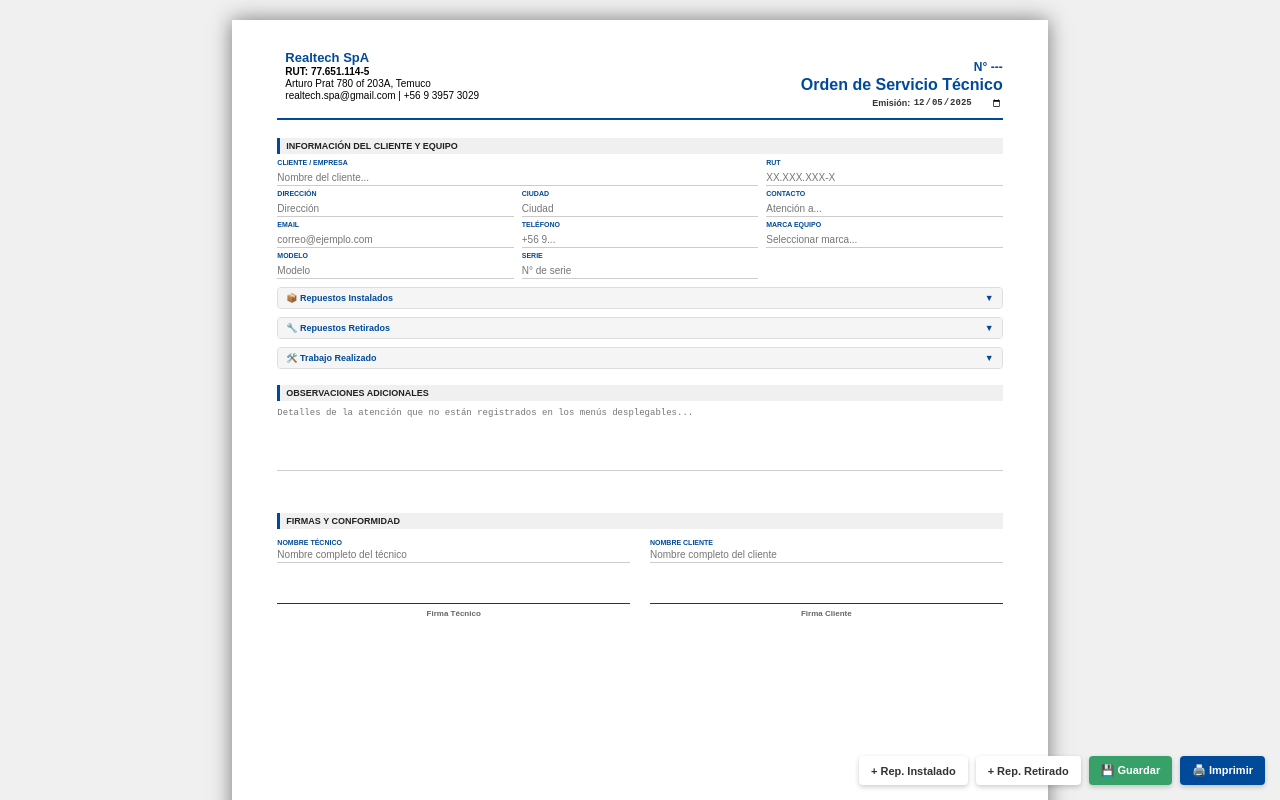
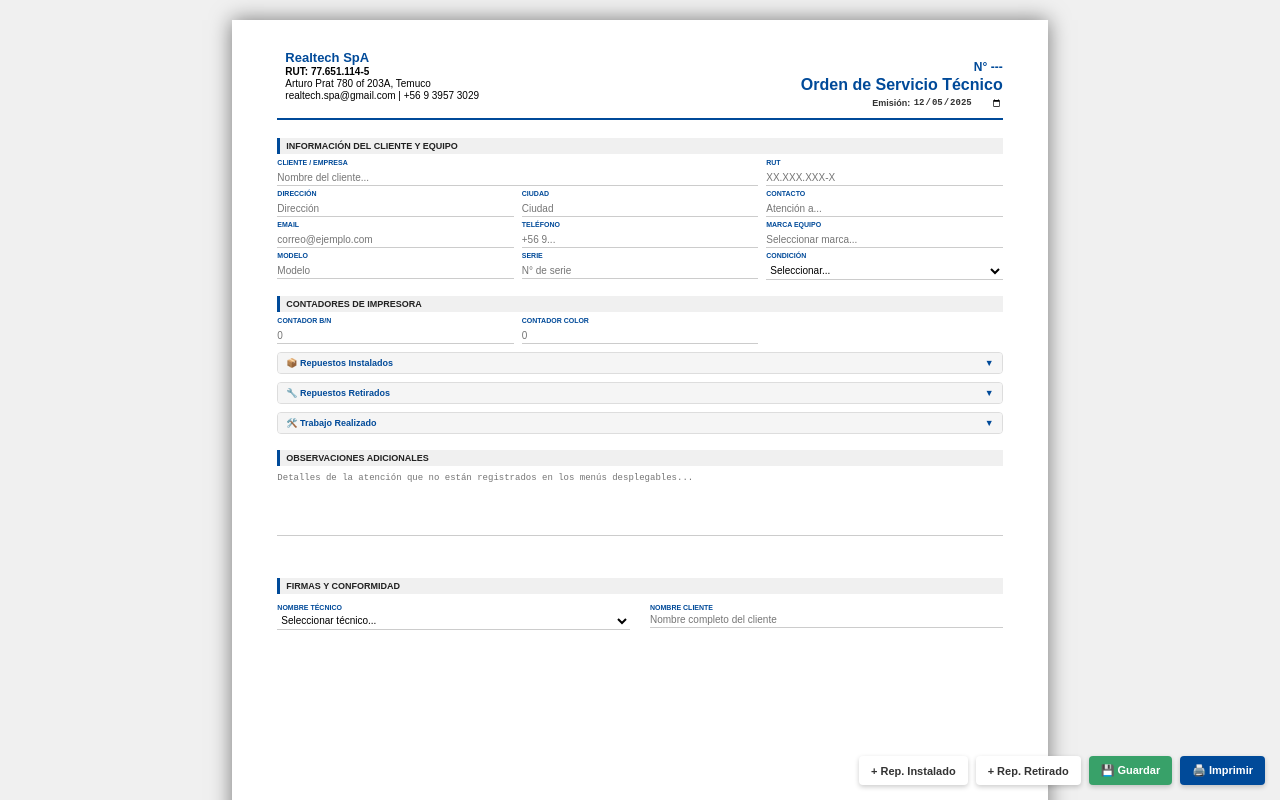
Before and after one commit to Handino77/informe_tecnico, a plain HTML site: page index.html in a window 1280 px wide. Shown: the top 800 px of the page. Drawn offline with Linux system fonts and the light colour scheme; no server answers.

Commit message:
Refactor form inputs and add condition selection

```diff
--- a/index.html
+++ b/index.html
@@ -162,19 +162,6 @@
     flex-direction: column;
   }
 
-  .firma-box input {
-    margin-bottom: 40px;
-  }
-
-  .firma-linea {
-    border-top: 1px solid #333;
-    padding-top: 5px;
-    text-align: center;
-    font-size: 8px;
-    color: #666;
-    font-weight: bold;
-  }
-
   /* Botones */
   .botonera { position: fixed; bottom: 15px; right: 15px; display: flex; gap: 8px; z-index: 100; }
   button {
@@ -322,6 +309,26 @@
       <label>Serie</label>
       <input type="text" id="equipoSerie" placeholder="N° de serie">
     </div>
+    <div class="campo">
+      <label>Condición</label>
+      <select id="equipoCondicion">
+        <option value="">Seleccionar...</option>
+        <option value="Venta">Venta</option>
+        <option value="Arriendo">Arriendo</option>
+      </select>
+    </div>
+  </div>
+
+  <h2>Contadores de Impresora</h2>
+  <div class="grid-cliente">
+    <div class="campo">
+      <label>Contador B/N</label>
+      <input type="number" id="contadorBN" placeholder="0">
+    </div>
+    <div class="campo">
+      <label>Contador Color</label>
+      <input type="number" id="contadorColor" placeholder="0">
+    </div>
   </div>
 
   <!-- Repuestos Instalados -->
@@ -396,17 +403,13 @@
     <div class="grid-firmas">
       <div class="firma-box">
         <label>Nombre Técnico</label>
-        <input type="text" id="nombreTecnico" placeholder="Nombre completo del técnico">
-        <div class="firma-linea">
-          <span>Firma Técnico</span>
-        </div>
+        <select id="nombreTecnico">
+          <option value="">Seleccionar técnico...</option>
+        </select>
       </div>
       <div class="firma-box">
         <label>Nombre Cliente</label>
         <input type="text" id="nombreClienteFirma" placeholder="Nombre completo del cliente">
-        <div class="firma-linea">
-          <span>Firma Cliente</span>
-        </div>
       </div>
     </div>
   </div>
@@ -426,6 +429,7 @@
   let cachedModelos = [];
   let cachedRepuestos = [];
   let cachedServicios = [];
+  let cachedTecnicos = [];
   let numeroActual = 0;
 
   // Configuración inicial
@@ -449,10 +453,12 @@
         cachedModelos = data.modelos || [];
         cachedRepuestos = data.repuestos || [];
         cachedServicios = data.servicios || [];
+        cachedTecnicos = data.tecnicos || [];
         numeroActual = data.correlativo || 1;
 
         actualizarDataLists();
         cargarServiciosCheckboxes();
+        cargarTecnicos();
         document.getElementById('numeroCotizacion').textContent = `N° ${String(numeroActual).padStart(4, '0')}`;
       }
     } catch (error) {
@@ -491,6 +497,17 @@
         <label for="trabajo${index}" style="text-transform: none; font-weight: normal;">${servicio}</label>
       `;
       container.appendChild(div);
+    });
+  }
+
+  function cargarTecnicos() {
+    const select = document.getElementById('nombreTecnico');
+    select.innerHTML = '<option value="">Seleccionar técnico...</option>';
+    cachedTecnicos.forEach(tecnico => {
+      const option = document.createElement('option');
+      option.value = tecnico;
+      option.textContent = tecnico;
+      select.appendChild(option);
     });
   }
 
@@ -726,12 +743,19 @@
       equipo: {
         marca: document.getElementById('equipoMarca').value,
         modelo: document.getElementById('equipoModelo').value,
-        serie: document.getElementById('equipoSerie').value
+        serie: document.getElementById('equipoSerie').value,
+        condicion: document.getElementById('equipoCondicion').value
+      },
+      contadores: {
+        bn: document.getElementById('contadorBN').value,
+        color: document.getElementById('contadorColor').value
       },
       repuestosInstalados,
       repuestosRetirados,
       trabajosRealizados,
-      observaciones: document.getElementById('obs').value
+      observaciones: document.getElementById('obs').value,
+      tecnico: document.getElementById('nombreTecnico').value,
+      clienteFirma: document.getElementById('nombreClienteFirma').value
     };
 
     try {
```
